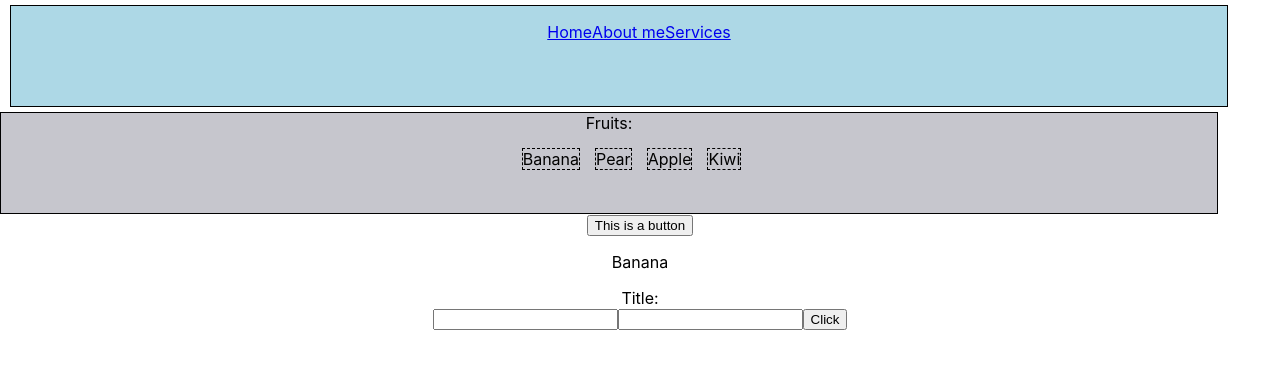
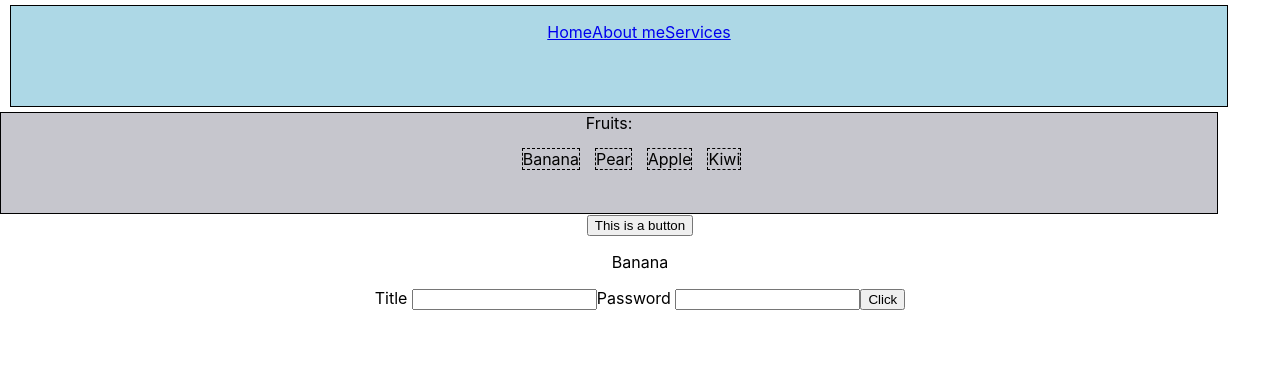
Before and after one commit to nathansolfan/app, a React (Create React App) app: page / in a window 1280 px wide. Shown: the top 368 px of the page. Built offline with nearby package versions, Linux system fonts and the light colour scheme.

Commit message:
import cors

```diff
--- a/src/form/form.js
+++ b/src/form/form.js
@@ -27,23 +27,21 @@
     <div>
       <p>Banana</p>
       <form onClick={handleSubmit}>
-        <label>Title:{name}</label>
-
-        <br />
-
+        <label>Title </label>
         <input
           type="text"
           required
           value={name}
           onChange={(e) => setName(e.target.value)}
         />
+        <label>Password </label>
         <input
           type="text"
           required
           value={password}
           onChange={(e) => setPassword(e.target.value)}
         />
-        <button>Click</button>
+        <button type="submit">Click</button>
       </form>
     </div>
   );
```
